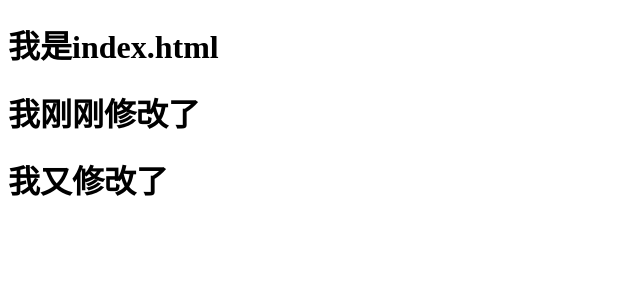
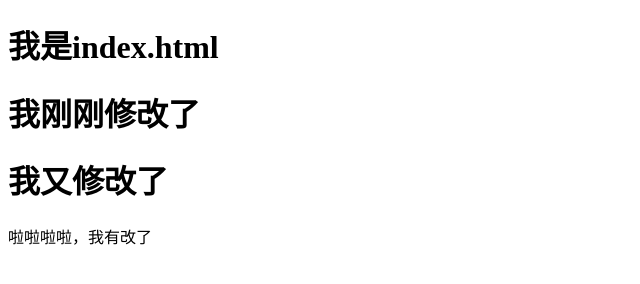
Before and after one commit to Bald-angel/git-demo, a plain HTML site: page index.html in a window 1280 px wide. Shown: the whole page, without its empty margins (0-640 px from the left). Drawn offline with Linux system fonts and the light colour scheme.

Commit message:
A程序员第四次修改了

```diff
--- a/index.html
+++ b/index.html
@@ -11,6 +11,7 @@
     <h1>我是index.html</h1>
     <h1>我刚刚修改了</h1>
     <h1>我又修改了</h1>
+    啦啦啦啦，我有改了
 </body>
 
 </html>
```
